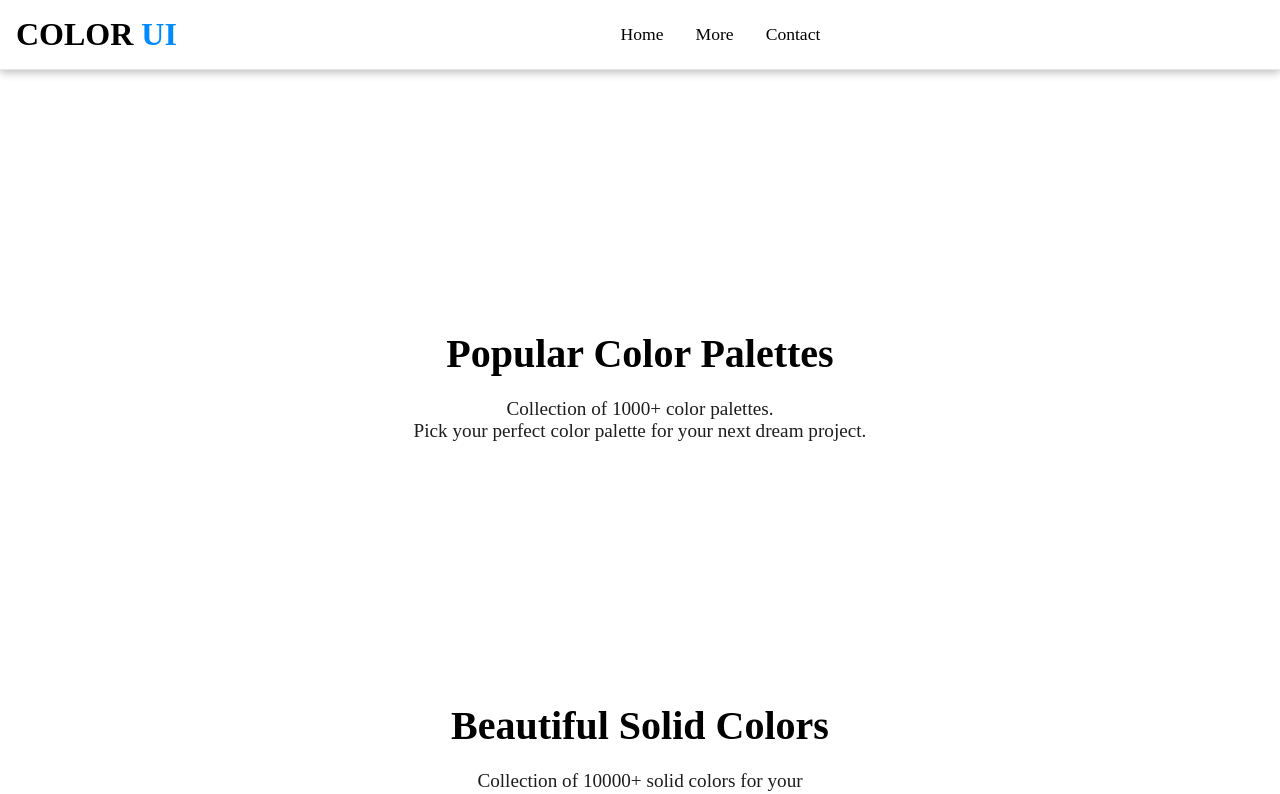
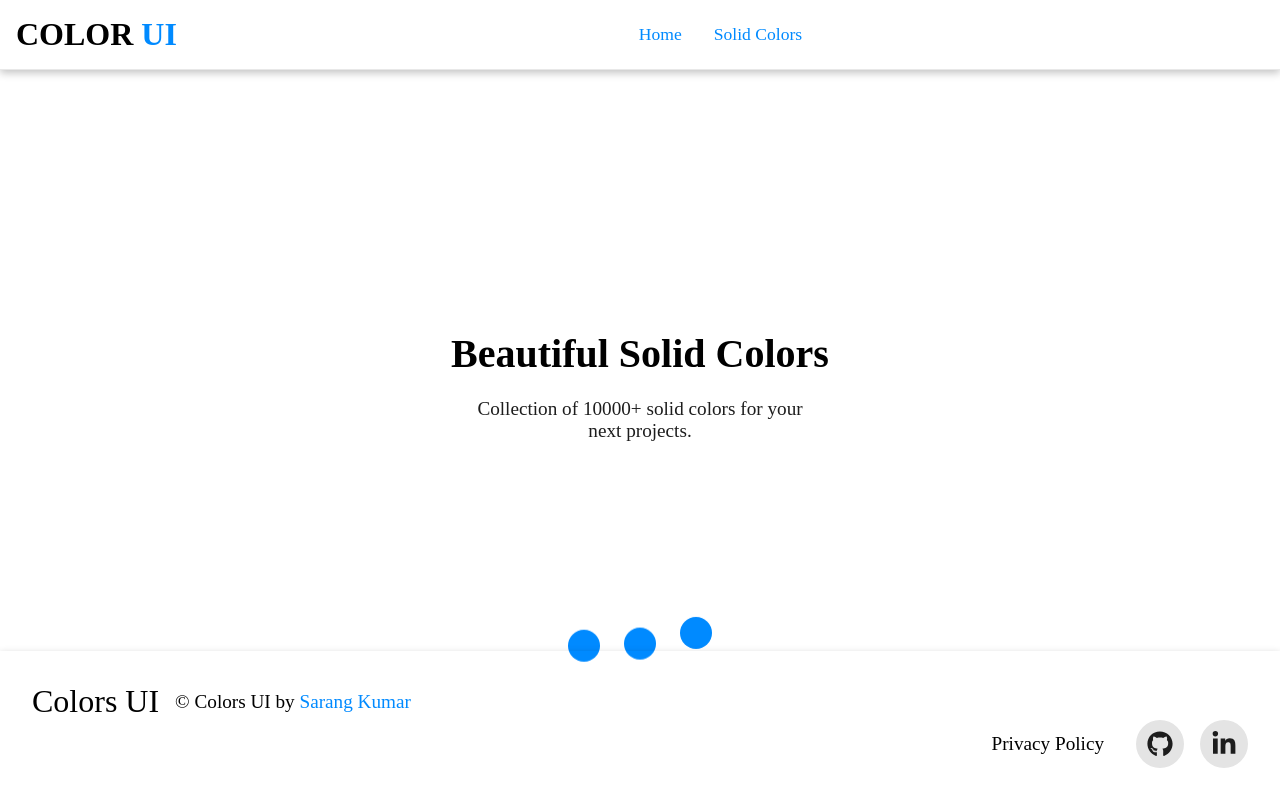
Before and after one commit to SarangKumar/ColorPalette-Gerua, a React (Create React App) app in the folder frontend/: page /solid-color in a window 1280 px wide. Shown: the top 794 px of the page. Built offline with nearby package versions, Linux system fonts and the light colour scheme.

Commit message:
Made loader 2

```diff
--- a/frontend/src/App.js
+++ b/frontend/src/App.js
@@ -1,30 +1,26 @@
+import { Route, Routes } from 'react-router-dom';
 import Footer from './components/Footer';
 import Header from './components/Header';
-import Hero from './components/Hero';
-import Loader from './components/Loader';
+import Home from './components/Home';
+import Loader2 from './components/Loader2';
+import SolidColors from './components/SolidColors';
 import './sass/App.scss';
+
+
 
 function App() {
   return (
     <div className="App">
       <Header />
       <div className="container"></div>
-      <Hero
-      heading={"Popular Color Palettes"}
-      para1={"Collection of 1000+ color palettes."}
-      para2={"Pick your perfect color palette for your next dream project."} />
+      <Routes>
+        <Route path='/' element={<Home />}/>
+        <Route path='/solid-color' element={<SolidColors />}/>
+      </Routes>
+      {/* <Loader /> */}
+      <Loader2 />
 
-      <Hero
-      heading={"Beautiful Solid Colors"}
-      para1={"Collection of 10000+ solid colors for your"}
-      para2={"next projects."} />
-
-
-
-      <h3>fad</h3>
-      <Loader />
       <Footer />
-
     </div>
   );
 }
--- a/frontend/src/components/Footer.jsx
+++ b/frontend/src/components/Footer.jsx
@@ -10,12 +10,15 @@ const Footer = () => {
             </div>
             <div className="bottom">
                 <p>Privacy Policy</p>
-                <a href="/">
-                    <FaGithub className='footer-icons' size={26} />
-                </a>
-                <a href="/">
-                    <FaLinkedinIn className='footer-icons' size={26} />
-                </a>
+                <div className="links">
+
+                    <a href="https://github.com/SarangKumar/Color-palette">
+                        <FaGithub className='footer-icons' size={26} />
+                    </a>
+                    <a href="https://www.linkedin.com/in/sarang-kumar-0a558b221/">
+                        <FaLinkedinIn className='footer-icons' size={26} />
+                    </a>
+                </div>
             </div>
         </footer>
     )
--- a/frontend/src/components/Header.jsx
+++ b/frontend/src/components/Header.jsx
@@ -1,4 +1,5 @@
 import React from 'react'
+import { Link } from 'react-router-dom'
 
 const Header = () => {
   return (
@@ -7,12 +8,10 @@ const Header = () => {
             COLOR <b>UI</b>
         </h3>
         <ul>
-            <li>Home</li>
-            <li>More</li>
-            <li>Contact</li>
+            <li><Link to='/'>Home</Link></li>
+            <li><Link to='/solid-color'>Solid Colors</Link></li>
         </ul>
         <div>
-            {/* asdf */}
         </div>
     </div>
   )
--- /dev/null
+++ b/frontend/src/components/Home.jsx
@@ -0,0 +1,18 @@
+import React from 'react'
+import Hero from './Hero'
+
+const Home = () => {
+    return (
+        <div>
+            <Hero
+                heading={"Popular Color Palettes"}
+                para1={"Collection of 1000+ color palettes."}
+                para2={"Pick your perfect color palette for your next dream project."} />
+
+
+
+        </div>
+    )
+}
+
+export default Home
--- /dev/null
+++ b/frontend/src/components/Loader2.jsx
@@ -0,0 +1,15 @@
+import React from 'react'
+
+const Loader2 = () => {
+  return (
+    <div className='loader-parent'>
+        <ul className="loader-dot">
+            <li></li>
+            <li></li>
+            <li></li>
+        </ul>
+    </div>
+  )
+}
+
+export default Loader2
--- /dev/null
+++ b/frontend/src/components/SolidColors.jsx
@@ -0,0 +1,15 @@
+import React from 'react'
+import Hero from './Hero'
+
+const SolidColors = () => {
+    return (
+        <div>
+            <Hero
+                heading={"Beautiful Solid Colors"}
+                para1={"Collection of 10000+ solid colors for your"}
+                para2={"next projects."} />
+        </div>
+    )
+}
+
+export default SolidColors
--- a/frontend/src/index.js
+++ b/frontend/src/index.js
@@ -2,10 +2,13 @@ import React from 'react';
 import ReactDOM from 'react-dom/client';
 import './index.css';
 import App from './App';
+import { BrowserRouter } from 'react-router-dom';
 
 const root = ReactDOM.createRoot(document.getElementById('root'));
 root.render(
-  <React.StrictMode>
-    <App />
-  </React.StrictMode>
+  <BrowserRouter>
+    <React.StrictMode>
+      <App />
+    </React.StrictMode>
+  </BrowserRouter>
 );
--- a/frontend/src/sass/App.scss
+++ b/frontend/src/sass/App.scss
@@ -17,6 +17,7 @@ a {
 
 .App {
   // background-color: $primary;
+  transition: $transition;
 
   // header
   .header {
@@ -24,6 +25,8 @@ a {
     border-bottom: 1px solid rgba(29, 29, 29, 0.1);
     @include flexBox($justifyContent: space-between);
     box-shadow: $boxShadow1;
+    position: sticky;
+    top: 0;
 
     >h3 {
       font-size: 2rem;
@@ -40,11 +43,16 @@ a {
       >li {
         list-style: none;
         font-size: 1.1rem;
+        color: $textColorDark;
+
+        Link {
+          font-size: 30px;
 
           &:active,
           &:hover {
             color: $primary;
             cursor: pointer;
+          }
         }
       }
     }
@@ -82,6 +90,33 @@ a {
       animation: spin 1s linear infinite;
     }
 
+    .loader-dot {
+      @include flexBox($colGap: 1.5rem);
+
+      li {
+        list-style: none;
+        height: 2rem;
+        width: 2rem;
+        background-color: $primary;
+        border-radius: 50%;
+        animation: updown 600ms linear infinite alternate;
+      }
+
+      li:nth-child(2) {
+        animation-delay: 200ms;
+      }
+
+      li:nth-child(3) {
+        animation-delay: 400ms;
+      }
+
+      @keyframes updown {
+        100% {
+          transform: translateY(2rem);
+        }
+      }
+    }
+
     @keyframes spin {
       0% {
         transform: rotate(0deg);
@@ -93,13 +128,17 @@ a {
     }
   }
 
+  // footer
   .footer {
     box-shadow: $boxShadow1;
-    padding:1rem 2rem;
+    padding: 2rem 0 2rem;
+    position: fixed;
+    bottom: 0;
+    width: 100%;
 
     .top {
       @include flexBox($justifyContent: flex-start);
-      margin-left: 1rem;
+      margin-left: 2rem;
       font-size: 1.2rem;
 
       h1 {
@@ -111,11 +150,16 @@ a {
     .bottom {
       @include flexBox($justifyContent: flex-end, $colGap: 2rem);
       font-size: 1.2rem;
-      margin-right: 1rem;
+      margin-right: 2rem;
+      transition: $transition;
+
+      .links {
+        @include flexBox();
         transition: $transition;
 
         a {
           @include flexBox();
+          transition: $transition;
           border-radius: 50%;
           width: 3rem;
           height: 3rem;
@@ -123,8 +167,10 @@ a {
 
           .footer-icons {
             color: $textColorDark;
+            transition: $transition;
 
           }
+
           &:hover {
             scale: 1.2;
           }
@@ -132,3 +178,4 @@ a {
       }
     }
   }
+}
--- a/frontend/src/sass/_variables.scss
+++ b/frontend/src/sass/_variables.scss
@@ -5,4 +5,4 @@ $textColorDark: rgb(29, 29, 29);
 $bg: #fff;
 $fontFam1: "Poppins";
 $boxShadow1: rgba(0, 0, 0, 0.24) 0px 3px 8px;
-$transition: all 0.2s ease;
+$transition: all 150ms ease;
```
Lines whose indentation alone changed are shown as unchanged.
